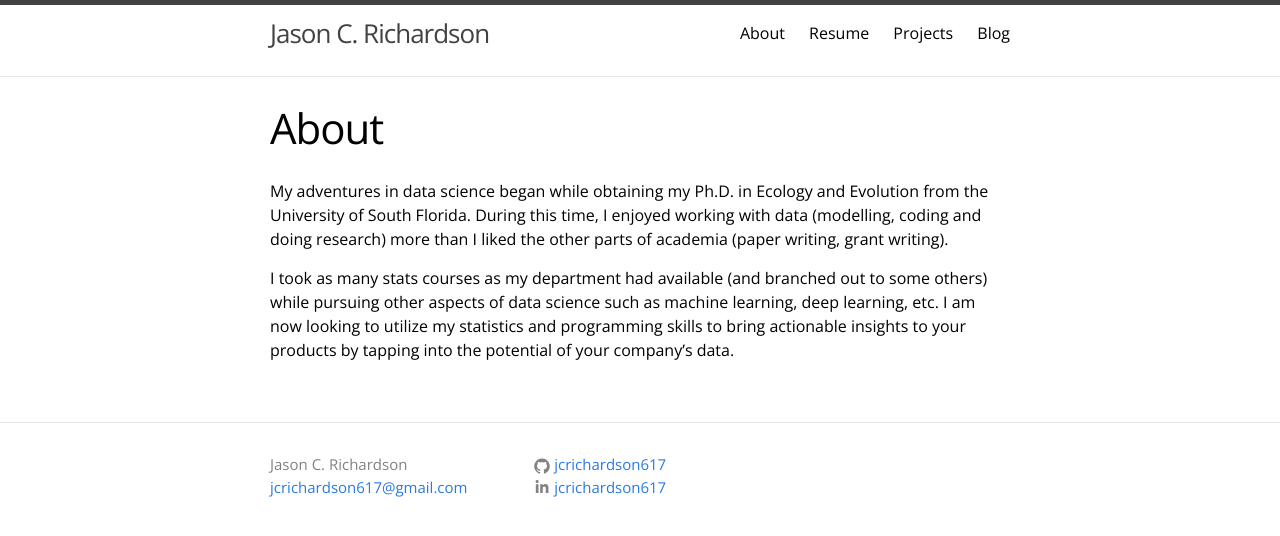
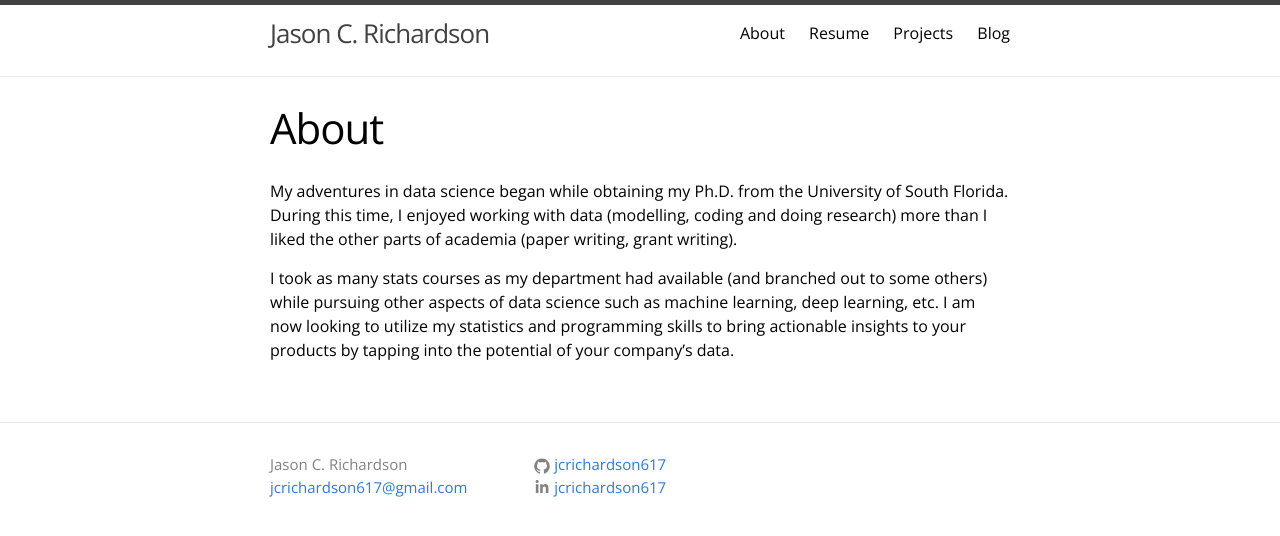
Before and after one commit to jcrichardson617/jcrichardson617.github.io, a Jekyll site: the page built from about.md, in a window 1280 px wide. Shown: the top 536 px of the page. Built offline with Jekyll 4.4.1, drawn with Linux system fonts in a browser that asks for light colours.

Commit message:
Update about.md

```diff
--- a/about.md
+++ b/about.md
@@ -5,6 +5,6 @@ permalink: /about/
 weight: 2
 ---
 
-My adventures in data science began while obtaining my Ph.D. in Ecology and Evolution from the University of South Florida. During this time, I enjoyed working with data (modelling, coding and doing research) more than I liked the other parts of academia (paper writing, grant writing).
+My adventures in data science began while obtaining my Ph.D. from the University of South Florida. During this time, I enjoyed working with data (modelling, coding and doing research) more than I liked the other parts of academia (paper writing, grant writing).
 
 I took as many stats courses as my department had available (and branched out to some others) while pursuing other aspects of data science such as machine learning, deep learning, etc. I am now looking to utilize my statistics and programming skills to bring actionable insights to your products by tapping into the potential of your company's data.
```
